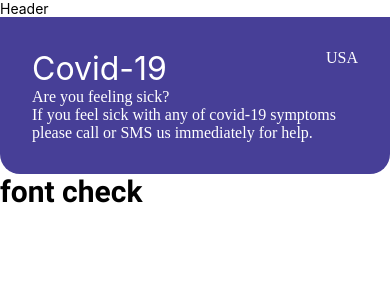
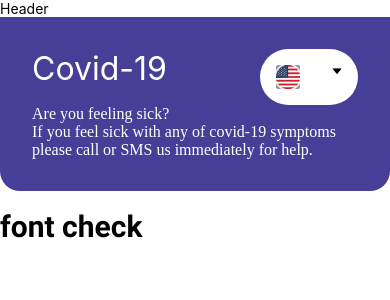
Before and after one commit to mazhars-git/native-assignment-01, a React Native app: screen / in a window 390 px wide. Shown: the top 300 px of the page. Built offline with nearby package versions, Linux system fonts and the light colour scheme.

Commit message:
create new section

```diff
--- a/App.js
+++ b/App.js
@@ -7,6 +7,7 @@ import { colors } from './src/theme/colors';
 import Home from './src/screens/home';
 import { useFonts } from 'expo-font';
 import Header from './src/components/header/header';
+import Prevention from './src/screens/prevention';
 
 
 // const Stack = createNativeStackNavigator();
@@ -27,6 +28,7 @@ export default function App() {
     <SafeAreaView>
         <Header />
         <Home />
+        <Prevention />
         <Text style={{ fontSize: 30, fontFamily: 'Roboto-Bold'}}>font check</Text>
     </SafeAreaView>
   );
--- a/src/screens/home.js
+++ b/src/screens/home.js
@@ -1,8 +1,9 @@
-import { View, Pressable, StyleSheet } from 'react-native'
+import { View, Pressable, StyleSheet, Image } from 'react-native'
 import React from 'react'
 import { colors } from '../theme/colors'
 import Text from '../components/text/text'
 import { spacing } from './../theme/spacing';
+import { AntDesign } from '@expo/vector-icons';
 
 export default function Home() {
   return (
@@ -10,9 +11,10 @@ export default function Home() {
       <View style = {styles.top}>
         <Text preset="h1">Covid-19</Text>
         <Pressable>
-            <View>
-
+            <View style= {styles.usaBtn}>
+                <Image style={{resizeMode: 'contain'}} source = {require("../../image/usa flag.png")} />
                 <Text>USA</Text>
+                <AntDesign name="caretdown" size={10} color="black" />
             </View>
         </Pressable>
       </View>
@@ -30,7 +32,6 @@ export default function Home() {
 const styles = StyleSheet.create({
   container: {
     backgroundColor: colors.blue,
-    color: colors.white,
     borderBottomEndRadius: 20,
     borderBottomLeftRadius: 20,
     padding: spacing[5],
@@ -39,6 +40,13 @@ const styles = StyleSheet.create({
   top: {
     flexDirection: 'row',
     justifyContent: 'space-between'
+  },
 
-  }
+  usaBtn: {
+    flexDirection: 'row',
+    justifyContent: 'space-between',
+    backgroundColor: colors.white,
+    padding: spacing[4],
+    borderRadius: 30,
+  },
 })
--- /dev/null
+++ b/src/screens/prevention.js
@@ -0,0 +1,11 @@
+import { View } from 'react-native'
+import React from 'react'
+import Text from '../components/text/text'
+
+export default function Prevention() {
+  return (
+    <View>
+      <Text>Prevention</Text>
+    </View>
+  )
+}
--- a/src/theme/colors.js
+++ b/src/theme/colors.js
@@ -1,4 +1,5 @@
 export const colors = {
+    black: "#0000",
     white: "#ffff",
     blue: "#473F97",
     red: "#FF4D58",
```
Also changed, not shown: image/usa flag.png (added).
